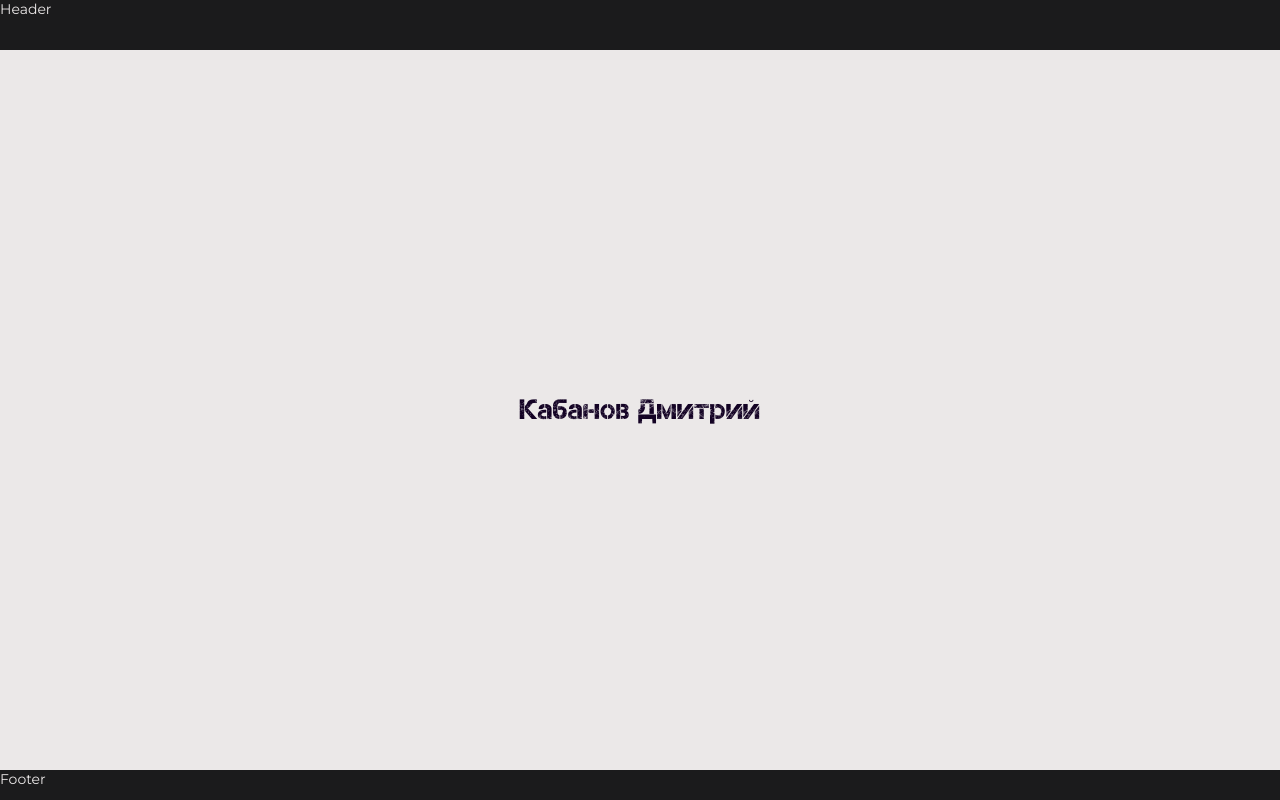
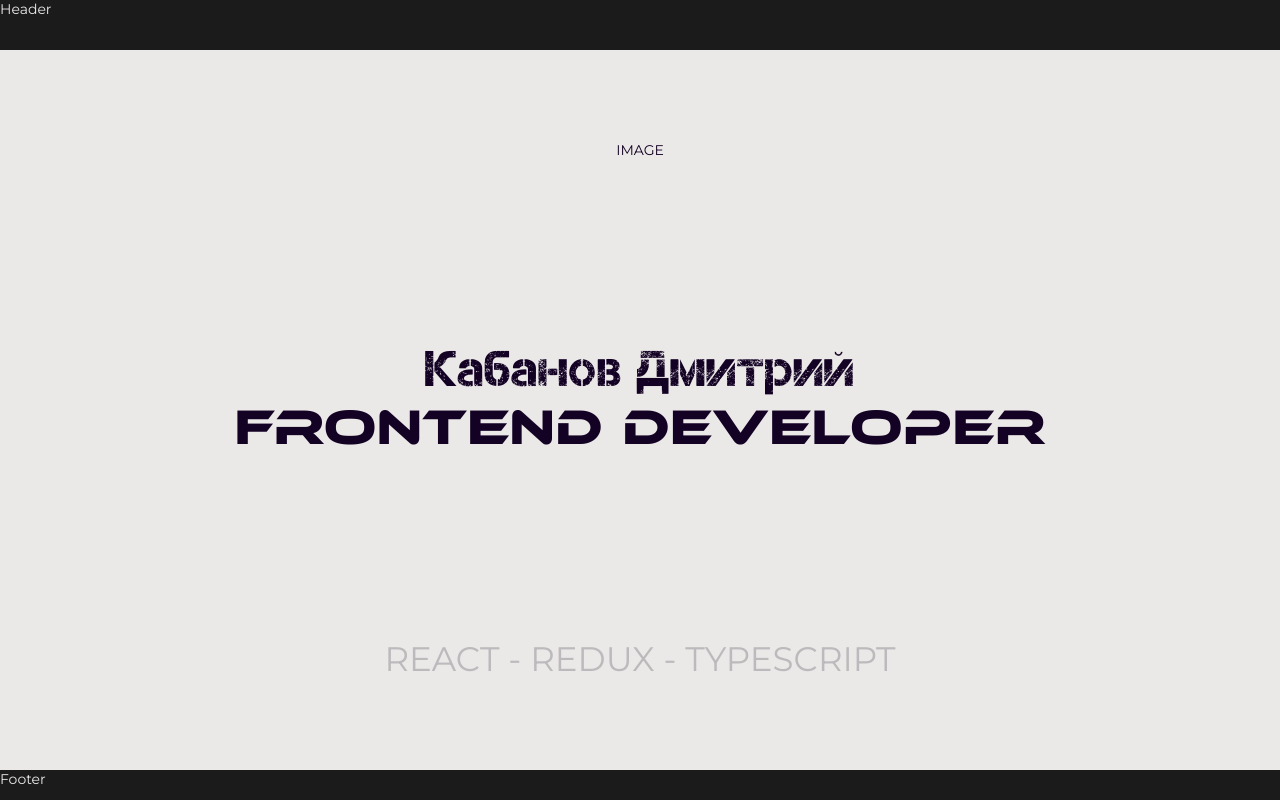
Before and after one commit to kabanooovd/portfolio-2, a React app: page /home in a window 1280 px wide. Built offline with nearby package versions, Linux system fonts and the light colour scheme; the HTML template or start-up script is replaced by a standard one.

Commit message:
main page

```diff
--- /dev/null
+++ b/src/components/flex/Flex.tsx
@@ -0,0 +1,18 @@
+import styled from "styled-components";
+
+export const Flex = styled.div<{
+  direction?: "row" | "column";
+  justify?: "center" | "space-between" | "space-around" | "flex-end" | "flex-start" | "none";
+  align?: "center" | "space-between" | "space-around" | "flex-end" | "flex-start" | "none";
+  margin?: string;
+	padding?: string;
+  border?: string;
+}>`
+  display: flex;
+  flex-direction: ${({direction}) => direction || "row"};
+	align-items: ${({align}) => align || "stretch"};
+	justify-content: ${({justify}) => justify || "stretch"};
+  border: ${({border}) => border || "none"};
+  margin: ${({margin}) => margin || "0"};
+	padding: ${({padding}) => padding || "0"};
+`
--- a/src/components/index.tsx
+++ b/src/components/index.tsx
@@ -1,7 +1,9 @@
 import { Header } from "./header/Header"
 import { Footer } from "./footer/Footer"
+import { Flex } from "./flex/Flex"
 
 export {
   Header,
   Footer,
+  Flex,
 }
--- a/src/pages/main/Main.tsx
+++ b/src/pages/main/Main.tsx
@@ -1,7 +1,18 @@
-import { Container, MainTitle } from "./Styles"
+import { Flex } from "../../components"
+import { theme } from "../../styles-config"
+import { Container, MainTitle, Technologies } from "./Styles"
 
 export const Main = () => {
   return <Container>
-    <MainTitle>Кабанов Дмитрий</MainTitle>
+    <div>IMAGE</div>
+    <Flex direction="column" align="center">
+      <MainTitle>Кабанов Дмитрий</MainTitle>
+      <MainTitle fontFamily={theme.fonts.ETHNOCENTRIC}>
+        Frontend developer
+      </MainTitle>
+    </Flex>
+    <Technologies>
+      REACT - REDUX - TYPESCRIPT
+    </Technologies>
   </Container>
 }
--- a/src/pages/main/Styles.tsx
+++ b/src/pages/main/Styles.tsx
@@ -1,15 +1,36 @@
 import styled from "styled-components";
+import { SCREEN_WIDTH } from "../../styles-config";
 
 export const Container = styled.div<any>`
   background: ${({theme}) => theme.colors.GREY_LIGHT};
   min-height: calc(100vh - 50px - 30px);
   display: flex;
   flex-direction: column;
-  justify-content: center;
+  justify-content: space-around;
   align-items: center;
 `
 
-export const MainTitle = styled.div<{}>`
-  font-size: ${({theme}) => theme.fontsSizes.S28};
-  font-family: 'Titles';
+export const MainTitle = styled.div<{
+  fontFamily?: string;
+}>`
+  font-size: ${({theme}) => theme.fontsSizes.S9};
+  font-family: ${({theme, fontFamily}) => fontFamily || theme.fonts.TITLES};
+
+  @media (max-width: ${SCREEN_WIDTH.XL}px) {
+    font-size: ${({theme}) => theme.fontsSizes.S8};
+  }
+
+  @media (max-width: ${SCREEN_WIDTH.M}px) {
+    font-size: ${({theme}) => theme.fontsSizes.S6};
+  }
+
+  @media (max-width: ${SCREEN_WIDTH.XS}px) {
+    font-size: ${({theme}) => theme.fontsSizes.S4};
+  }
 `
+
+export const Technologies = styled.div`
+  color: ${({theme}) => theme.colors.GREY_LIGHT2};
+  font-size: ${({theme}) => theme.fontsSizes.S8};
+
+`
--- a/src/styles-config.ts
+++ b/src/styles-config.ts
@@ -4,24 +4,36 @@ export const theme = {
     BLACK: "#000000",
     RED: "#fc3a3a",
     GREY_LIGHT: "#ebe8e8",
+    GREY_LIGHT2: "#b0aeb0cc",
     GREY_DARK: "#1b1b1c",
     DEFAULT_TEX_COLOR: '#130224',
   },
   fonts: {
     ETHNOCENTRIC: 'Ethnocentric',
     FORMULAR: 'Formular',
+    TITLES: 'Titles',
   },
   fontsSizes: {
     DEFAULT: '14px',
-    S9: '8px',
-    S10: '10px',
-    S14: '14px',
-    S16: '16px',
-    S18: '18px',
-    S22: '22px',
-    S28: '28px',
-    S34: '34px',
+    S1: '8px',
+    S2: '10px',
+    S3: '14px',
+    S4: '16px',
+    S5: '18px',
+    S6: '22px',
+    S7: '28px',
+    S8: '34px',
+    S9: '50px',
   },
   HEADER_HEIGHT: '50px',
   FOTTER_HEIGHT: '30px',
 }
+
+export const SCREEN_WIDTH = {
+  XXL: 1200,
+  XL: 1010,
+  L: 800,
+  M: 600,
+  S: 500,
+  XS: 400,
+}
```
